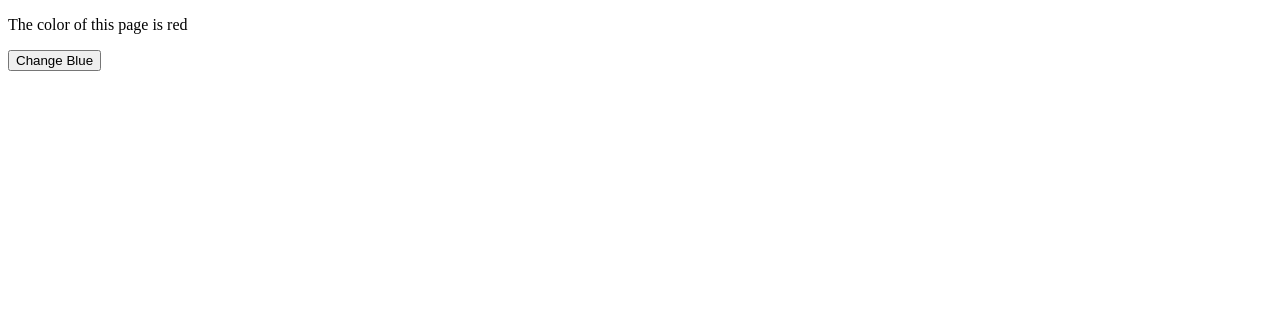
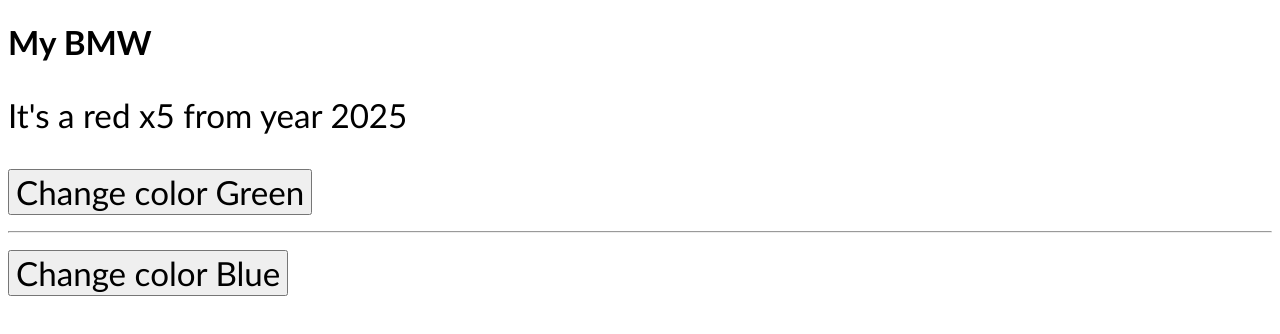
Before and after one commit to adarshjha-exe/ReactHooks, a React (Vite) app: page / in a window 1280 px wide. Shown: the top 334 px of the page. Built offline with nearby package versions, Linux system fonts and the light colour scheme.

Commit message:
usestate callback

```diff
--- a/App.jsx
+++ b/App.jsx
@@ -1,11 +1,12 @@
+import './styles.css';
 import React from 'react';
 import { createRoot } from 'react-dom/client';
-import UseState2 from './ReactHooks/1-useState/UseState2';
+import UseStateWithObject3 from './ReactHooks/1-useState/UseStateWithObject3';
 
 const App = () => {
   return (
     <div>
-      <UseState2 />
+      <UseStateWithObject3 />
     </div>
   );
 };
--- /dev/null
+++ b/ReactHooks/1-useState/UseStateWithObject3.jsx
@@ -0,0 +1,43 @@
+import { useState } from 'react';
+
+const UseStateWithObject3 = () => {
+  const [car, setCar] = useState({
+    brand: 'BMW',
+    model: 'x5',
+    color: 'red',
+    year: 2025,
+  });
+
+  // Function to change the color of the car , using spread operator(break existing reference and pass new object)
+  const changeColor1 = () => {
+    // setCar({ color: 'red' }); // wrong way , it modify the whole ar obj
+    /**
+     * Bad practice :
+     * const [brand, setBrand ] = useState("BMW");
+     * const [color, setColor] = useState("red");
+     * .....
+     */
+    setCar({ ...car, color: 'Green' });
+  };
+
+  // Function to change the color of the car , using callback function
+  const changeColor2 = () => {
+    // REACT INTERNALLY : Theek hai, tu callback de raha hai. Main apni latest state tujhe prev ke naam se de deta hoon.
+    setCar((prev) => {
+      return { ...prev, color: 'Blue' };
+    });
+  };
+  return (
+    <>
+      <h1>My {car.brand}</h1>
+      <p>
+        It's a {car.color} {car.model} from year {car.year}
+      </p>
+      <button onClick={changeColor1}>Change color Green</button>
+      <hr />
+      <button onClick={changeColor2}>Change color Blue</button>
+    </>
+  );
+};
+
+export default UseStateWithObject3;
--- /dev/null
+++ b/styles.css
@@ -0,0 +1,4 @@
+* {
+  font-size: 120%;
+  font-family: 'Gill Sans', 'Gill Sans MT', Calibri, 'Trebuchet MS', sans-serif;
+}
```
